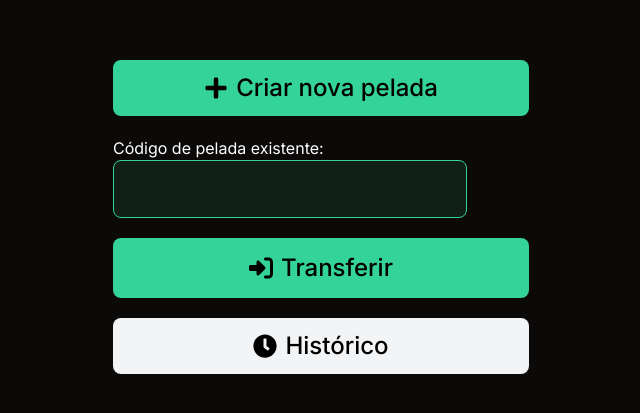
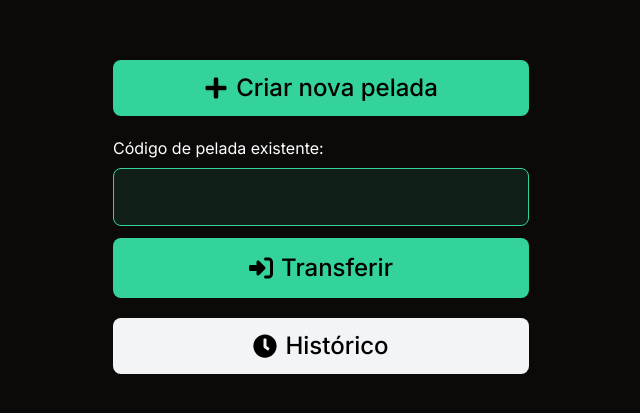
Before and after one commit to YuriAlessandro/peladaManager, a React (Vite) app: page / in a window 1280 px wide. Shown: the part 183-596 px from the top of the page, without its empty margins (319-959 px from the left). Built offline with nearby package versions, Linux system fonts and the light colour scheme.

Commit message:
fix: join text input occupies full width

```diff
--- a/src/pages/home/home.tsx
+++ b/src/pages/home/home.tsx
@@ -55,14 +55,14 @@ const Home = () => {
         </Link>
       </div>
       <form
-        className="tw-flex tw-gap-5 tw-flex-wrap tw-items-end"
+        className="tw-flex tw-flex-col tw-gap-3"
         onSubmit={form.handleSubmit(onSubmit)}
       >
-        <div className="tw-flex tw-flex-col">
+        <div className="tw-flex tw-flex-col tw-gap-2">
           <label htmlFor="match-day-code">Código de pelada existente:</label>
           <Input
             id="match-day-code"
-            className="tw-px-0"
+            className="tw-w-full"
             {...matchDayCodeField}
             onChange={(e) => {
               e.target.value = e.target.value.toUpperCase();
@@ -72,7 +72,7 @@ const Home = () => {
         </div>
         <Button
           type="submit"
-          className="tw-bg-emerald-400 tw-flex-1 tw-py-[14px]"
+          className="tw-bg-emerald-400 tw-w-full tw-py-[14px]"
         >
           {isJoining ? (
             <VscLoading className="tw-animate-spin" />
```
